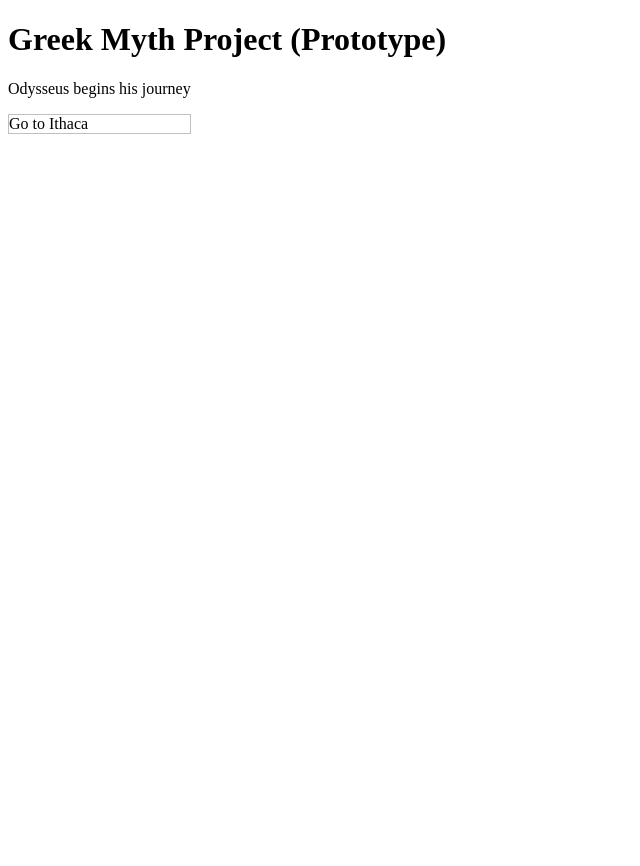
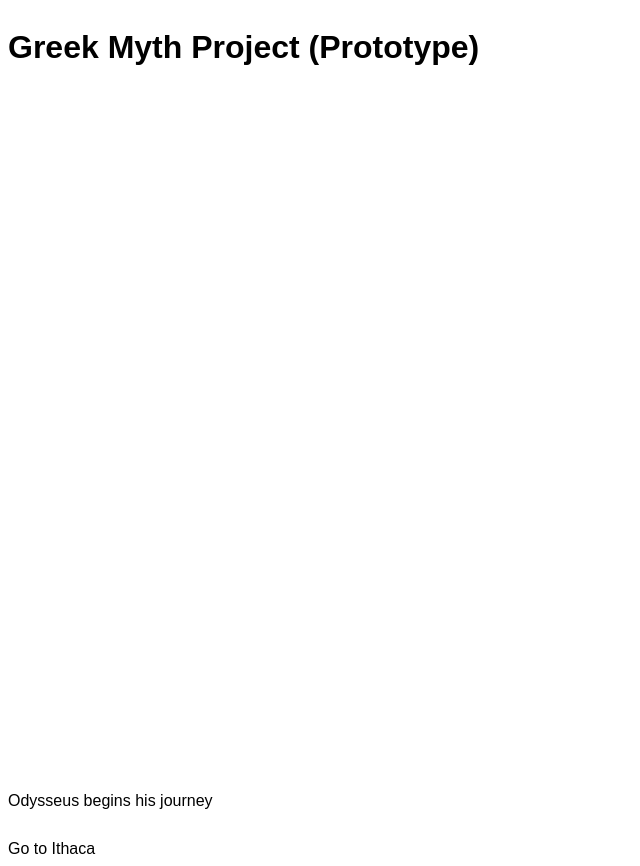
Before and after one commit to chocojin/greek-project, a Gatsby site: page / in a window 1280 px wide. Shown: the whole page, without its empty margins (0-640 px from the left). Before the commit the page ends 800 px from the top, so only its background shows below. Built offline with nearby package versions, Linux system fonts and the light colour scheme; Gatsby itself is replaced by a stand-in of ours.

Commit message:
Changes to layout

```diff
--- /dev/null
+++ b/src/components/Map.js
@@ -0,0 +1,13 @@
+import * as React from 'react'
+import { Container } from './Container'
+import styled from "styled-components";
+
+export const Map = styled(() => {
+    return (
+        <Container id='map'>
+            <svg width='700' height='700'/>
+        </Container>
+    )
+})`
+    margin-right: 30px
+`
--- a/src/components/Room.js
+++ b/src/components/Room.js
@@ -3,21 +3,20 @@ import { Container } from "./Container";
 import styled, { keyframes } from "styled-components";
 
 export const Room = ({id, description, options, setRoomID}) => {
-    let listOptions = options.map(option =>
-        <li key={id + " " + option.id} onClick={() => setRoomID(option.room_id)}>
+    let listOptions = options.map((option, index) =>
+        <button key={id + " " + option.id} onClick={() => setRoomID(option.room_id)} style={{animationDelay: 0.5 + index/10}}>
             {option.description}
-        </li>);
+        </button>
+        );
 
     return (
         <Container id='room'>
             <Description key={id} id='description'>
                 {description}
             </Description>
-            <Container id='options'>
-                <Options>
-                    {listOptions}
-                </Options>
-            </Container>
+            <Options id='options'>
+                {listOptions}
+            </Options>
         </Container>
     )
 }
@@ -38,22 +37,22 @@ const topIn = keyframes`
     100% { opacity: 1; transform: translateY(0px)}
 `
 
-const Options = styled.ul`
-    list-style-type: none;
-    padding: 0;
-    li {
+const Options = styled(Container)`
+    margin-top: 30px;
+    button {
+        background: none;
+        color: inherit;
+        border: none;
+        padding: 0;
+        font: inherit;
         cursor: pointer;
+        outline: inherit;
+    }
+    button {
+        display: block;
         opacity: 0;
-        border: silver 1px solid;
         animation-name: ${topIn};
         animation-duration: 2s;
         animation-fill-mode: forwards;
     }
-
-    li:nth-child(1) {
-        animation-delay: 1s
-    }
-    li:nth-child(2) {
-        animation-delay: 1.1s
-    }
 `
--- a/src/pages/index.js
+++ b/src/pages/index.js
@@ -1,6 +1,7 @@
 import * as React from "react";
 import styled from "styled-components";
 import { Container } from "../components/Container";
+import { Map } from "../components/Map";
 import { Room } from "../components/Room";
 import storyData from "../data/story_data.json";
 
@@ -12,21 +13,23 @@ const IndexPage = () => {
 
     let room = storyData.rooms.find(element => element.id === roomID);
     return (
-        <>
-        <h1>Greek Myth Project (Prototype)</h1>
         <Main id='main'>
-            <Room
-            id={room.id}
-            description={room.description}
-            options={room.options}
-            setRoomID={setRoomID}
-            />
+            <h1>Greek Myth Project (Prototype)</h1>
+            <Game id='game'>
+                <Map />
+                <Room id={room.id} description={room.description} options={room.options} setRoomID={setRoomID}/>
+            </Game>
         </Main>
-        </>
     )
 }
 
 const Main = styled(Container)`
     display: flex;
+    flex-direction: column;
+    font-family: Arial;
+`
+
+const Game = styled(Container)`
+
 `
 export default IndexPage
```
